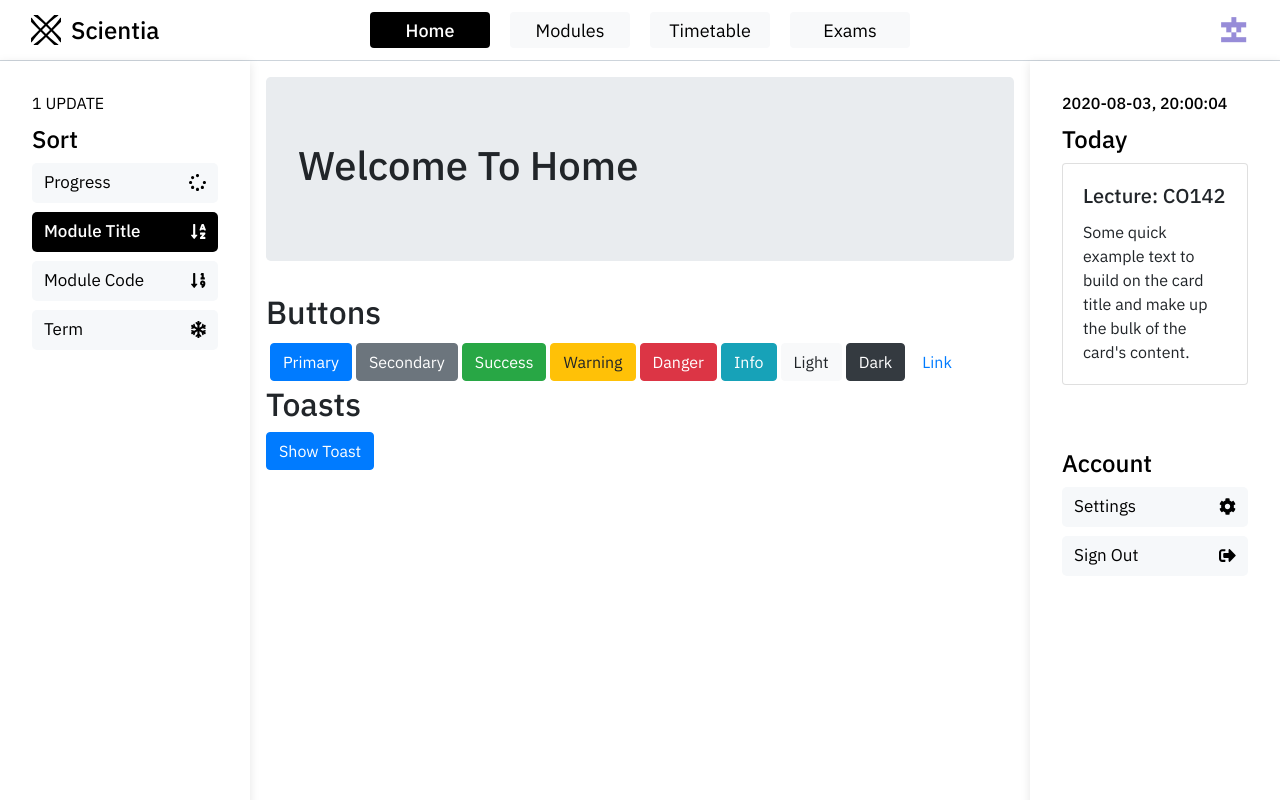
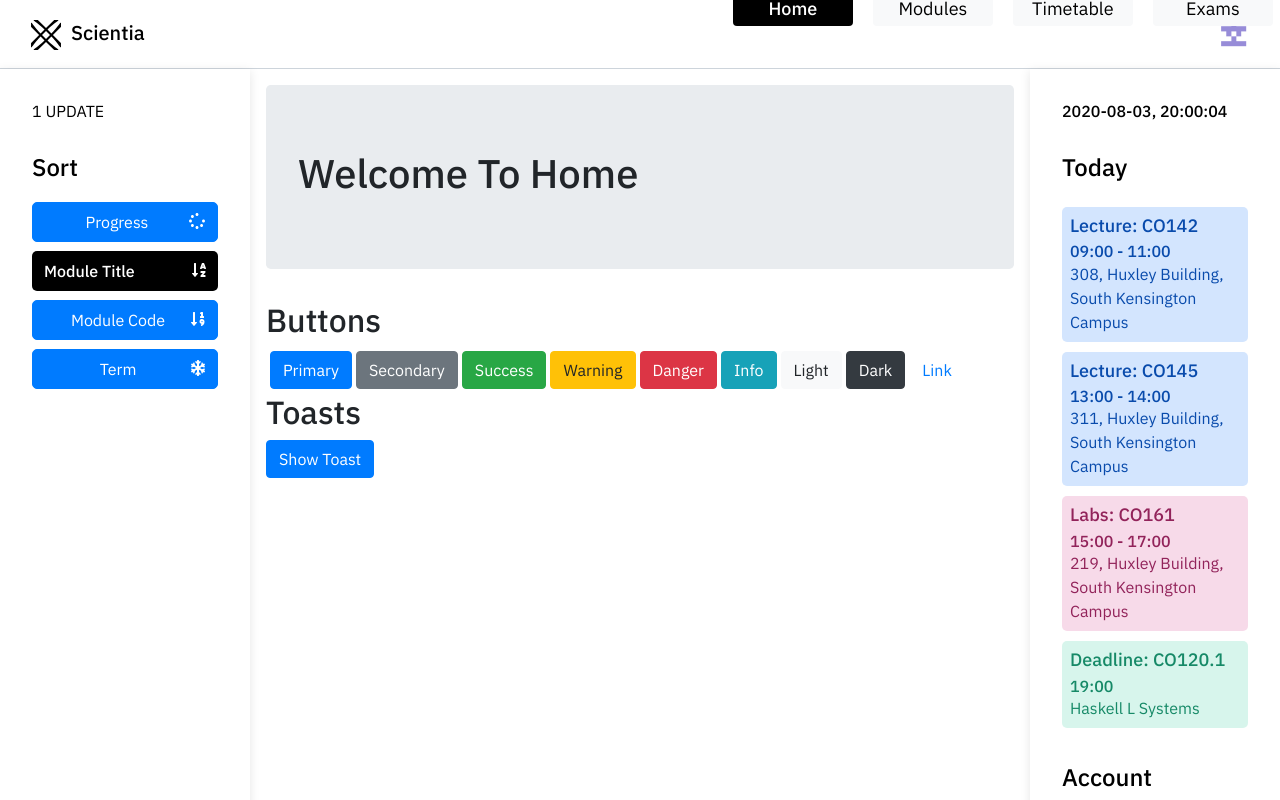
Before and after one commit to JayshivPatel/ScientiaAskDoc, a React (Create React App) app in the folder frontend/: page /home in a window 1280 px wide. Built offline with nearby package versions, Linux system fonts and the light colour scheme.

Commit message:
Update styling of calendar view

```diff
--- a/frontend/src/assets/scss/custom.scss
+++ b/frontend/src/assets/scss/custom.scss
@@ -2,10 +2,10 @@
 $nav-pills-link-active-color: black;
 
 //Bootstrap 5 scss from: https://github.com/twbs/bootstrap/tree/main/scss
-// @import "./bootstrapV5/bootstrap.scss";
-// @import "~bootstrap/dist/css/bootstrap.min.css";
+@import "./bootstrapV5/bootstrap.scss";
+@import "~bootstrap/dist/css/bootstrap.min.css";
 
 //Delete bootstrapV5/bootstrap.scss and bootstrap.min.css import
 //and uncomment below to fall back to default scss option
 
-@import '~bootstrap/scss/bootstrap.scss';
+//@import '~bootstrap/scss/bootstrap.scss';
--- a/frontend/src/components/molecules/CalendarGroup/index.tsx
+++ b/frontend/src/components/molecules/CalendarGroup/index.tsx
@@ -1,22 +1,48 @@
 import React from "react";
 import styles from "./style.module.scss";
 import Card from "react-bootstrap/Card";
+import classNames from "classnames";
 
 const CalendarGroup: React.FC = () => {
   return (
     <>
-      <h1 className={styles.tabGroupHeading}>Today</h1>
+      <h1 className={styles.calendarCardGroupHeading}>Today</h1>
       <div
-        className={"btn-group-vertical " + styles.tabGroupButtonGroup}
+        className={classNames("btn-group-vertical", styles.calendarCardGroup)}
         role="group"
       >
-        <Card>
+        <Card
+          className={classNames(styles.calendarCard, styles.calendarLecture)}
+        >
           <Card.Body>
             <Card.Title>Lecture: CO142</Card.Title>
-            <Card.Text>
-              Some quick example text to build on the card title and make up the
-              bulk of the card's content.
-            </Card.Text>
+            <Card.Subtitle>09:00 - 11:00</Card.Subtitle>
+            <Card.Text>308, Huxley Building, South Kensington Campus</Card.Text>
+          </Card.Body>
+        </Card>
+        <Card
+          className={classNames(styles.calendarCard, styles.calendarLecture)}
+        >
+          <Card.Body>
+            <Card.Title>Lecture: CO145</Card.Title>
+            <Card.Subtitle>13:00 - 14:00</Card.Subtitle>
+            <Card.Text>311, Huxley Building, South Kensington Campus</Card.Text>
+          </Card.Body>
+        </Card>
+        <Card className={classNames(styles.calendarCard, styles.calendarLabs)}>
+          <Card.Body>
+            <Card.Title>Labs: CO161</Card.Title>
+            <Card.Subtitle>15:00 - 17:00</Card.Subtitle>
+            <Card.Text>219, Huxley Building, South Kensington Campus</Card.Text>
+          </Card.Body>
+        </Card>
+        <Card
+          className={classNames(styles.calendarCard, styles.calendarDeadline)}
+        >
+          <Card.Body>
+            <Card.Title>Deadline: CO120.1</Card.Title>
+            <Card.Subtitle>19:00</Card.Subtitle>
+            <Card.Text>Haskell L Systems</Card.Text>
           </Card.Body>
         </Card>
       </div>
--- a/frontend/src/components/molecules/CalendarGroup/style.module.scss
+++ b/frontend/src/components/molecules/CalendarGroup/style.module.scss
@@ -1,72 +1,110 @@
 @import "assets/scss/custom";
 
-.tabGroupButton {
-	margin-bottom: 10px;
+$lecture-background: transparentize($blue-100, 0.5);
+$labs-background: transparentize($pink-100, 0.5);
+$deadline-background: transparentize($teal-100, 0.5);
 
-	color: #000;
-  background: #f6f8fa;
-  font-size: 17px;
-  letter-spacing: 0;
+.calendarCard {
+  margin-top: 5px;
+  margin-bottom: 5px;
+  color: #000;
   border-width: 0px;
-  height: 40px;
+  width: 100%;
   border-radius: 5px !important;
-	text-align: left;
-
+  text-align: left;
 }
 
-.tabGroupButton:global(.active),
-.tabGroupButton:active{
+.calendarLabs * {
+  color: $pink-700;
+}
+
+.calendarLabs {
+  background: $labs-background;
+}
+
+.calendarLecture * {
+  color: $blue-700;
+}
+
+.calendarLecture {
+  background: $lecture-background;
+}
+
+.calendarDeadline * {
+  color: $teal-700;
+}
+
+.calendarDeadline {
+  background: $deadline-background;
+}
+
+.calendarCard :global(.card-body) {
+  padding: 8px !important;
+}
+
+.calendarCard :global(.card-title) {
+  font-size: 18px;
+  font-weight: 500;
+}
+
+.calendarCard :global(.card-subtitle) {
+  font-size: 16px;
+  font-weight: 500;
+}
+
+.calendarCard :global(.card-text) {
+  font-size: 16px;
+}
+
+.calendarCard:global(.active),
+.claendarCard:active {
   color: #fff;
-	background-color: #000 !important;
+  background-color: #000 !important;
   font-weight: 500;
   text-align: left;
   border-width: 0px;
-  height: 40px;
 }
 
-.tabGroupButton:hover {
-	background-color: #e5e5e5;
-	border-color: #fff;
-	color: #000;
-}
 
 @media (max-width: 992px) {
-  .tabGroupButtonGroup {
-    margin-top: 102px;
+  .calendarCardGroup {
+    margin-top: 20px;
     margin-left: 16px;
     margin-right: 16px;
+    position: relative;
     width: 218px !important;
-	}
+  }
 
-	.tabGroupHeading {
+  .calendarCardGroupHeading {
     font-size: 24px;
     color: #000000;
     text-align: left;
-    margin-top: 64px;
+    margin-top: 30px;
     margin-left: 16px;
     margin-right: 16px;
-    position: absolute;
+    position: relative;
     width: max-content;
     margin-bottom: 0px;
   }
 }
 
 @media (min-width: 992px) {
-  .tabGroupButtonGroup {
-    margin-top: 102px;
+  .calendarCardGroup {
+    margin-top: 20px;
     margin-left: 32px;
     margin-right: 32px;
+    position: relative;
     width: 186px !important;
-	}
+  }
 
-	.tabGroupHeading {
+  .calendarCardGroupHeading {
     font-size: 24px;
     color: #000000;
     text-align: left;
-    margin-top: 64px;
+    margin-top: 30px;
     margin-left: 32px;
     margin-right: 32px;
-    position: absolute;
+    position: relative;
     width: max-content;
     margin-bottom: 0px;
   }
--- a/frontend/src/components/molecules/SideBarTabGroup/style.module.scss
+++ b/frontend/src/components/molecules/SideBarTabGroup/style.module.scss
@@ -2,7 +2,6 @@
 
 .tabGroupButton {
 	margin-bottom: 10px;
-
 	color: #000;
   background: #f6f8fa;
   font-size: 17px;
@@ -38,9 +37,10 @@
 
 @media (max-width: 992px) {
   .tabGroupButtonGroup {
-    margin-top: 102px;
+    margin-top: 20px;
     margin-left: 16px;
     margin-right: 16px;
+    position: relative;
     width: 218px !important;
 	}
 
@@ -48,10 +48,10 @@
     font-size: 24px;
     color: #000000;
     text-align: left;
-    margin-top: 64px;
+    margin-top: 30px;
     margin-left: 16px;
     margin-right: 16px;
-    position: absolute;
+    position: relative;
     width: max-content;
     margin-bottom: 0px;
   }
@@ -62,6 +62,8 @@
     margin-top: 102px;
     margin-left: 32px;
     margin-right: 32px;
+    position: relative;
+    margin-top: 20px;
     width: 186px !important;
 	}
 
@@ -69,10 +71,10 @@
     font-size: 24px;
     color: #000000;
     text-align: left;
-    margin-top: 64px;
+    margin-top: 30px;
     margin-left: 32px;
     margin-right: 32px;
-    position: absolute;
+    position: relative;
     width: max-content;
     margin-bottom: 0px;
   }
--- a/frontend/src/components/organisms/LeftBar/style.module.scss
+++ b/frontend/src/components/organisms/LeftBar/style.module.scss
@@ -33,7 +33,7 @@
     font-weight: 500;
     color: #000000;
     letter-spacing: 0;
-    position: absolute;
+    position: relative;
     width: max-content;
     text-transform: uppercase;
   }
@@ -48,7 +48,7 @@
     font-size: 16px;
     color: #000000;
     letter-spacing: 0;
-    position: absolute;
+    position: relative;
     width: max-content;
 	}
 
--- a/frontend/src/components/organisms/RightBar/style.module.scss
+++ b/frontend/src/components/organisms/RightBar/style.module.scss
@@ -33,7 +33,7 @@
     font-weight: 500;
     color: #000000;
     letter-spacing: 0;
-    position: absolute;
+    position: relative;
     width: max-content;
     text-transform: uppercase;
   }
@@ -50,7 +50,7 @@
 		text-align: right;
     color: #000000;
     letter-spacing: 0;
-    position: absolute;
+    position: relative;
     width: max-content;
 	}
 
```
